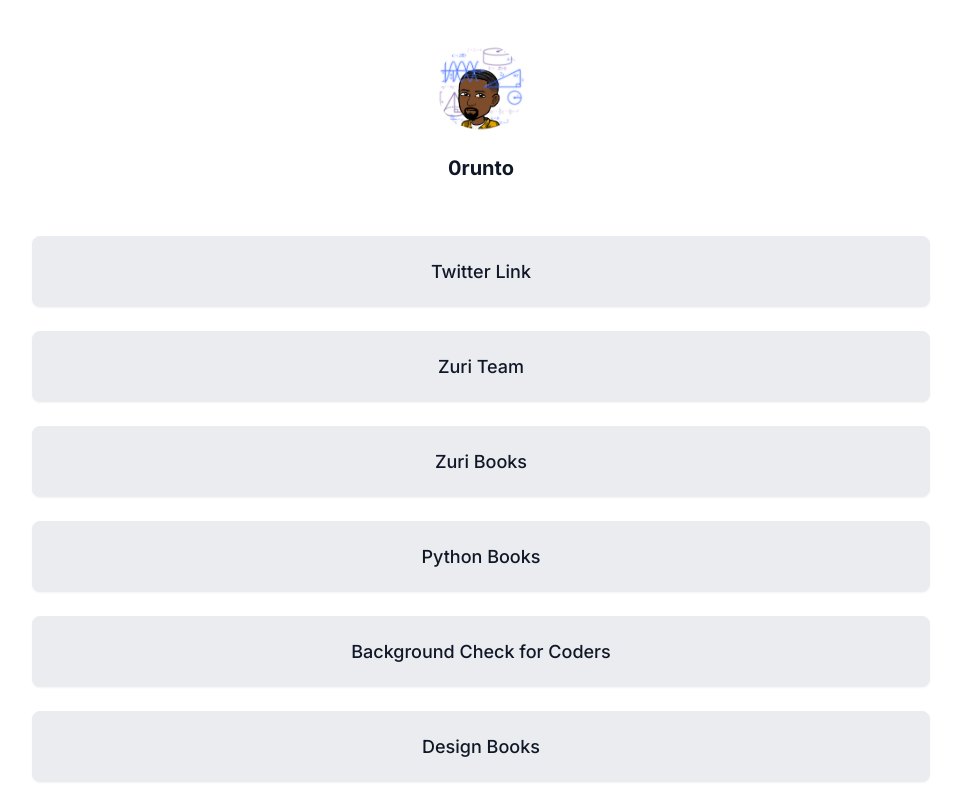
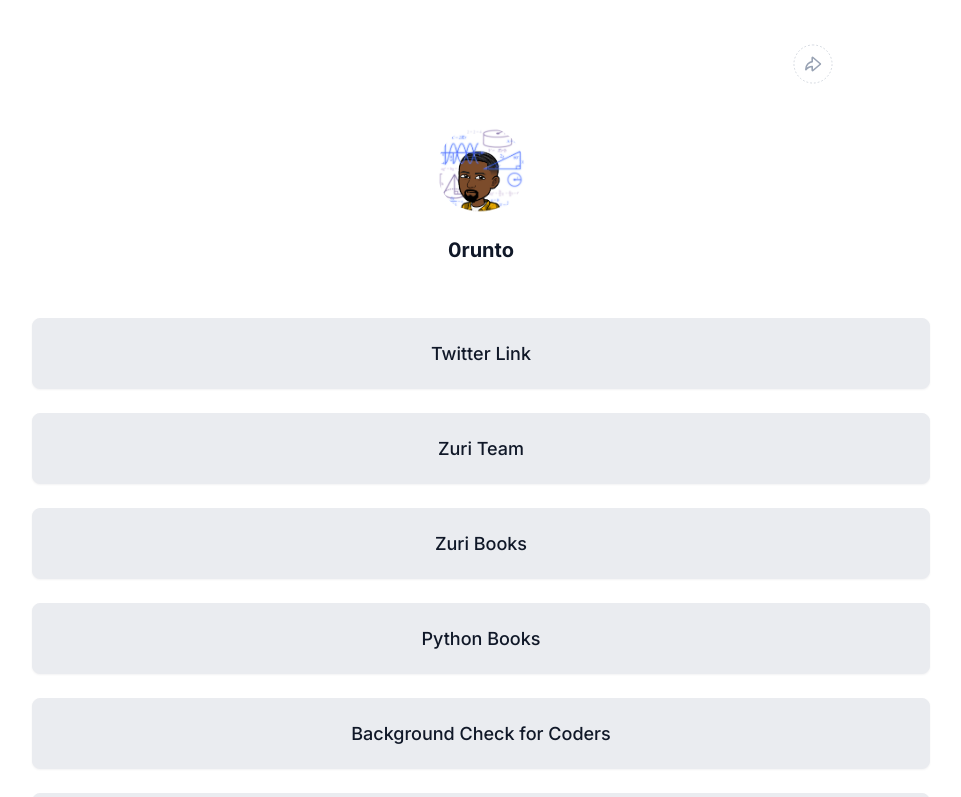
Before and after one commit to orunto/HNGi9, a React (Create React App) app in the folder stage-one/: page / in a window 1280 px wide. Shown: the top 797 px of the page, without its empty margins (159-1120 px from the left). Built offline with nearby package versions, Linux system fonts and the light colour scheme.

Commit message:
feat: share function elements

```diff
--- a/stage-one/src/App.css
+++ b/stage-one/src/App.css
@@ -19,11 +19,14 @@
   gap: 56px;
 }
 
+
+
+/* Profile Section */
 #profile__section {
   display: flex;
   gap: 24px;
   flex-direction: column;
-  width: 100%;
+  width: calc(100% - 416px);
   margin: 0 auto;
 }
 
@@ -62,6 +65,27 @@
   display: none;
 }
 
+#sharefunction {
+  display: flex;
+  justify-content: end;
+  gap: 4px;
+  align-self: flex-end;
+  cursor: pointer;
+}
+
+#sharebutton {
+  width: 40px;
+  height: 40px;
+}
+
+#sharelink {
+  transition: 0.3s;
+  opacity: 0;
+}
+
+#sharefunction:hover #sharelink {
+  opacity: 1;
+}
 
 /* Links Section */
 #links__section {
--- a/stage-one/src/App.js
+++ b/stage-one/src/App.js
@@ -3,16 +3,23 @@
 import ifglogo from './images/I4G.svg'
 import slacklogo from './images/slack.svg'
 import githublogo from './images/github.svg'
+import sharebutton from './images/sharebutton.svg'
+import sharelink from './images/sharelink.svg'
 
 function App() {
   return (
     <div className="App">
       <section id='profile__section'>
+        <div id='sharefunction'>
+          <img src={sharelink} alt='sharelink' id='sharelink'/>
+          <img src={sharebutton} alt='sharebutton' id='sharebutton' />
+        </div>
         <div id="profile__img">
           <div id='camera'></div>
         </div>
         <span id="twitter">0runto</span>
         <span id="slack">Orunto Eniola</span>
+
       </section>
 
       <section id='links__section'>
```
Also changed, not shown: stage-one/src/images/sharebutton.svg (added), stage-one/src/images/sharelink.svg (added).
